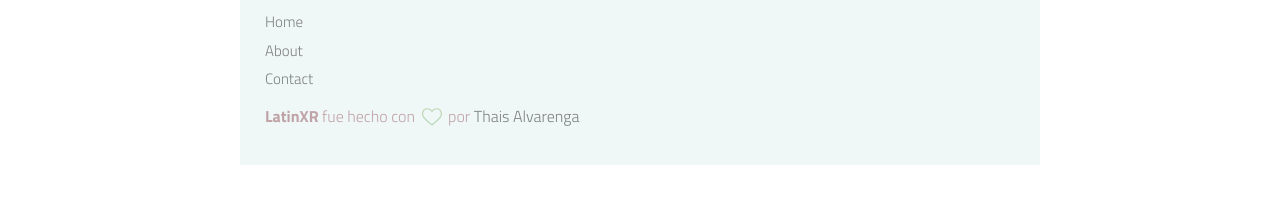
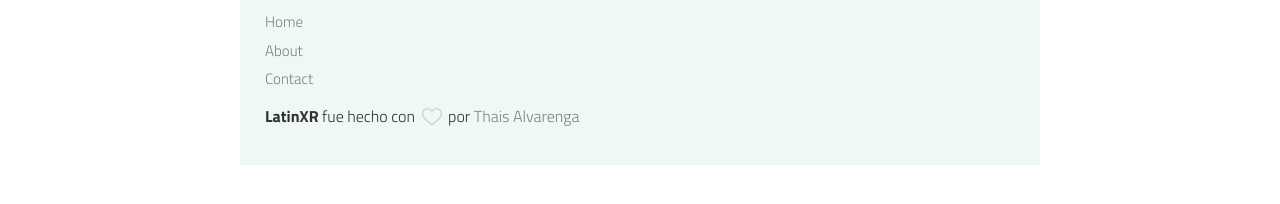
Before and after one commit to LatinXR/latinxr.github.io, a Jekyll site: the page built from staff.html, in a window 1280 px wide. Shown: the part 479-683 px from the top of the page. Built offline with Jekyll 4.4.1, drawn with Linux system fonts in a browser that asks for light colours; a script that is not in the unit is left out.

Commit message:
Change p color

```diff
--- a/_sass/_footer.scss
+++ b/_sass/_footer.scss
@@ -23,7 +23,7 @@ footer {
 
   p {
     text-decoration: none;
-    color: $primaryDark;
+    color: rgba(0,0,0,.8);
     font-size: rem(16px);
     line-height: rem(25px);
   }
```
